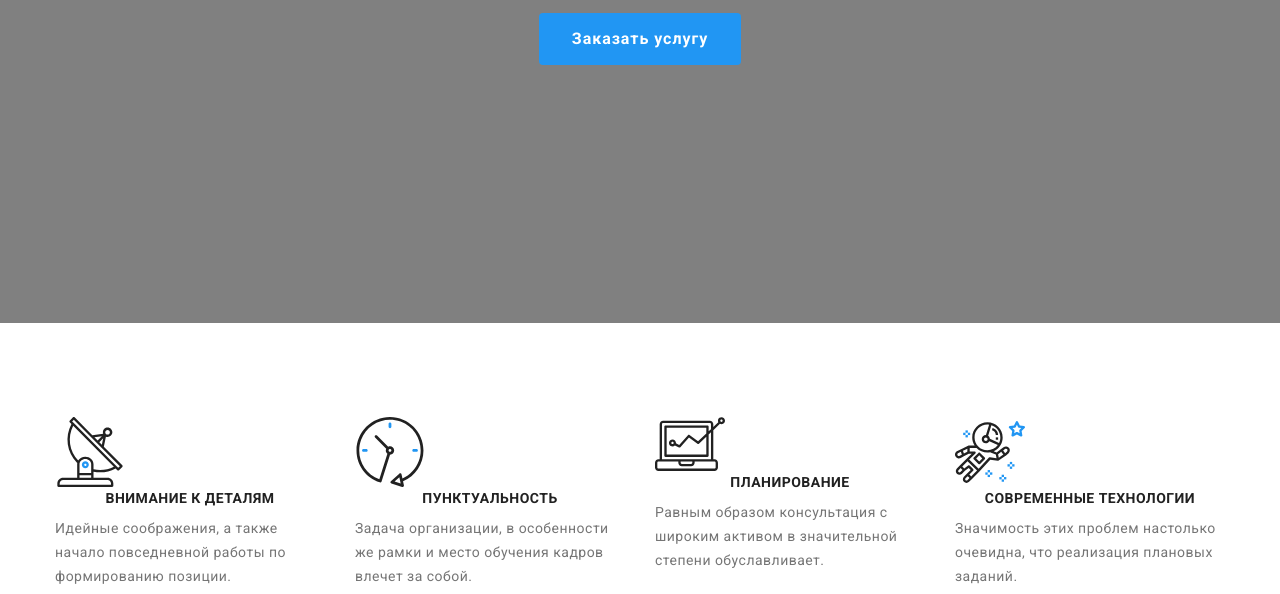
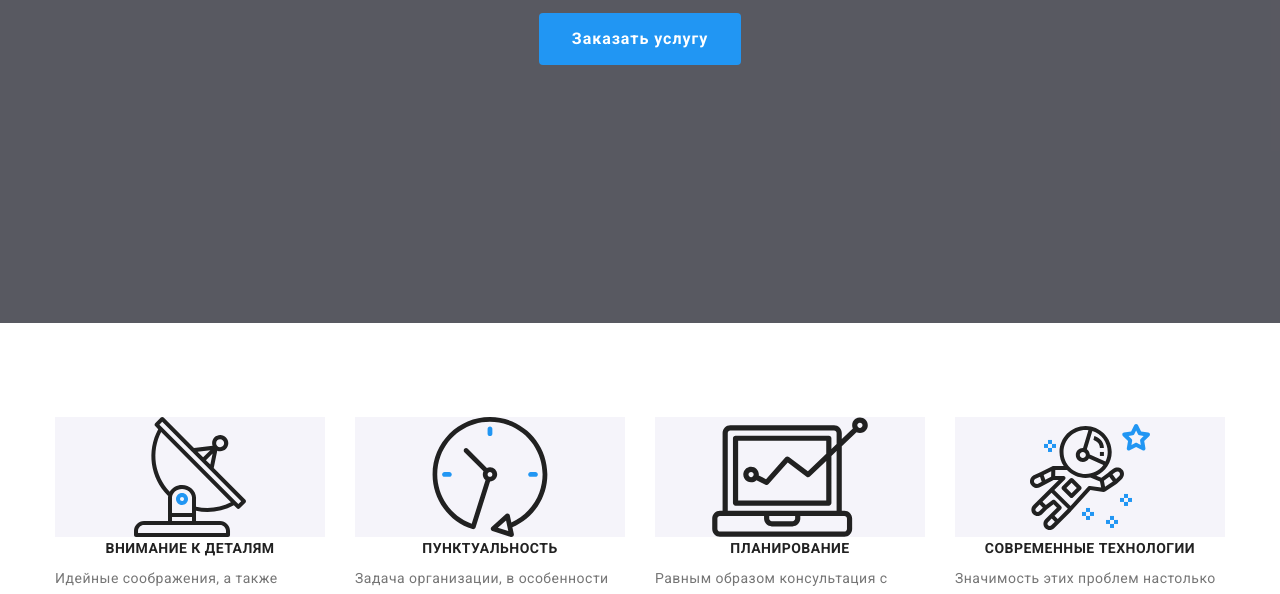
Before and after one commit to mfhillows/goit-markup-hww-03, a plain HTML site: page index.html in a window 1280 px wide. Shown: the part 358-952 px from the top of the page. Drawn offline with nearby package versions, Linux system fonts and the light colour scheme.

Commit message:
добавлят цвета
минус лишний заголовок

```diff
--- a/css/style.css
+++ b/css/style.css
@@ -1,21 +1,27 @@
 :root {
-  --primary-body-color: #e5e5e5;
+  --primary-body-color: #ffffff;
+  --secondary-body-color: rgba(47, 48, 58, 0.8);
+  --tertiary-body-color: #f5f4fa;
+  --header-body-color: #ffffff;
+  --footer-body-color: #2f303a;
   --primary-text-color: #212121;
   --secondary-text-color: #757575;
   --white-color: #ffffff;
   --blue-color: #2196f3;
   --accent-color: #2196f3;
   --copypast-color: rgba(255, 255, 255, 0.4);
-  --footer-body-color: #2f303a;
-  --card-body-color: #f5f4fa;
-  --header-body-color: #ffffff;
   --logo-black-color: #000000;
   --border-color: #eeeeee;
+}
+
+header {
+  background-color: var(--header-body-color);
 }
 
 body {
   font-family: Roboto, sans-serif;
   letter-spacing: 0.03em;
+  background-color: var(--primary-body-color);
   color: var(--primary-text-color);
 }
 
@@ -155,7 +161,7 @@ footer {
 .hero-section {
   height: 600px;
   text-align: center;
-  background-color: grey;
+  background-color: rgba(47, 48, 58, 0.8);
 }
 
 .button {
@@ -221,6 +227,12 @@ footer {
   margin-right: 0;
 }
 
+.advantage-image {
+  width: 270px;
+  height: 120px;
+  background: var(--tertiary-body-color);
+}
+
 .advantage .smalltitle {
   margin-top: 0;
   margin-bottom: 10px;
@@ -263,7 +275,7 @@ footer {
   text-align: center;
   text-transform: uppercase;
 
-  background-color: grey;
+  background-color: var(--secondary-body-color);
   color: var(--white-color);
 }
 
@@ -277,6 +289,8 @@ footer {
 .team-container {
   padding-top: 94px;
   padding-bottom: 94px;
+
+  background-color: var(--tertiary-body-color);
 }
 
 .team-list {
--- a/index.html
+++ b/index.html
@@ -65,7 +65,7 @@
           <!--Invisible title-->
           <ul class="list advantage-list">
             <li class="item">
-              <img
+              <img class="advantage-image"
                 src="./images/antenna1.svg"
                 alt="Антенна принимающая сигнал"
               />
@@ -76,7 +76,7 @@
               </p>
             </li>
             <li class="item">
-              <img src="./images/clock1.svg" alt="Будильник" />
+              <img class="advantage-image" src="./images/clock1.svg" alt="Будильник" />
               <h3 class="smalltitle">Пунктуальность</h3>
               <p class="text our-force">
                 Задача организации, в особенности же рамки и место обучения
@@ -84,7 +84,7 @@
               </p>
             </li>
             <li class="item">
-              <img src="./images/Vector.svg" alt="План на экране ноутбука" />
+              <img class="advantage-image" src="./images/Vector.svg" alt="План на экране ноутбука" />
               <h3 class="smalltitle">Планирование</h3>
               <p class="text our-force">
                 Равным образом консультация с широким активом в значительной
@@ -92,7 +92,7 @@
               </p>
             </li>
             <li class="item">
-              <img src="./images/astronaut1.svg" alt="Астронавт" />
+              <img class="advantage-image" src="./images/astronaut1.svg" alt="Астронавт" />
               <h3 class="smalltitle">Современные технологии</h3>
               <p class="text our-force">
                 Значимость этих проблем настолько очевидна, что реализация
@@ -361,8 +361,6 @@
 
         <div class="social-contacts">
           <section class="social-links">
-            <!-- <h2>Ссылки на соцсети</h2> -->
-            <!--Invisible title-->
             <b class="smalltitle">присоединяйтесь</b>
             <ul class="social-links-list list">
               <li class="item">
```
Also changed, not shown: portfolio.html (+0 -2 lines).
